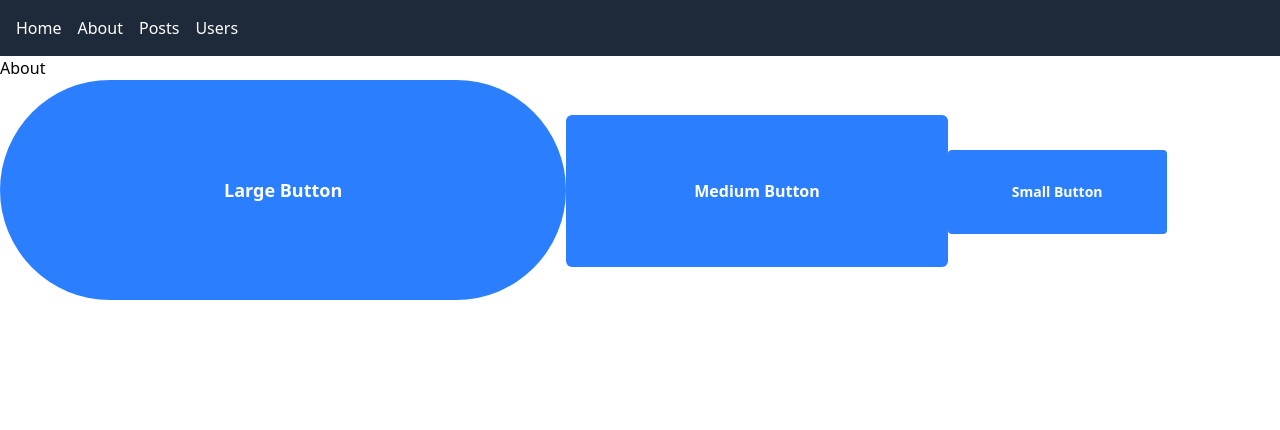
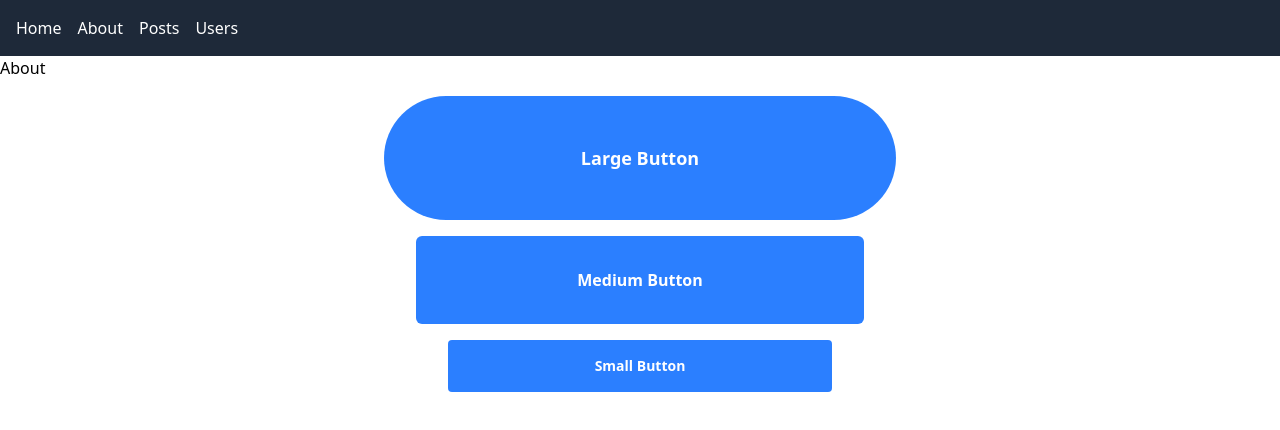
Before and after one commit to EmmaAtom00/alx-project-0x02-setup, a Next.js app in the folder alx-project-0x02/: page /about in a window 1280 px wide. Shown: the top 430 px of the page. Built offline with nearby package versions, Linux system fonts and the light colour scheme.

Commit message:
building a usercard component and getting familar with getStaticProps

```diff
--- a/alx-project-0x02/components/common/Button.tsx
+++ b/alx-project-0x02/components/common/Button.tsx
@@ -1,9 +1,10 @@
-import { type ButtonProps } from '@/interfaces'
+import { type ButtonProps } from "@/interfaces";
 const sizeClasses = {
-  small: "px-16 py-8 text-sm",
-  medium: "px-32 py-16 text-base",
-  large: "px-56 py-24 text-lg",
+  small: "max-w-sm mx-auto py-4 text-sm",
+  medium: "max-w-md mx-auto py-8 text-base",
+  large: "max-w-lg mx-auto py-12 text-lg",
 };
+
 
 const shapeClasses = {
   "rounded-sm": "rounded-sm",
@@ -11,10 +12,15 @@ const shapeClasses = {
   "rounded-full": "rounded-full",
 };
 
-const Button: React.FC<ButtonProps> = ({ size = "medium", shape = "rounded-md", children, onClick }) => {
+const Button: React.FC<ButtonProps> = ({
+  size = "medium",
+  shape = "rounded-md",
+  children,
+  onClick,
+}) => {
   return (
     <button
-      className={`bg-blue-500 text-white font-semibold ${sizeClasses[size]} ${shapeClasses[shape]} hover:bg-blue-600 transition-colors`}
+      className={`w-full bg-blue-500 text-white font-semibold ${sizeClasses[size]} ${shapeClasses[shape]} hover:bg-blue-600 transition-colors`}
       onClick={onClick}
     >
       {children}
--- a/alx-project-0x02/pages/about.tsx
+++ b/alx-project-0x02/pages/about.tsx
@@ -7,6 +7,7 @@ function about() {
     <div>
       <Header />
       <h1>About</h1>
+      <div className="p-4 flex flex-col gap-4 max-w-full">
       <Button size="large" shape="rounded-full">
         Large Button
       </Button>
@@ -16,6 +17,7 @@ function about() {
       <Button size="small" shape="rounded-sm">
         Small Button
       </Button>
+      </div>
     </div>
   );
 }
```
